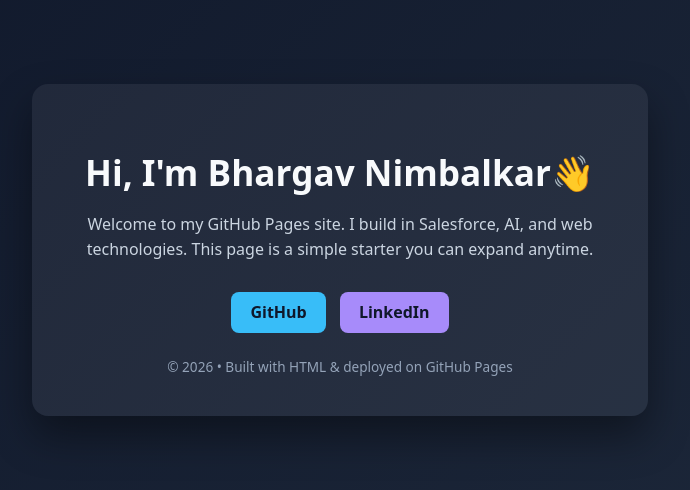
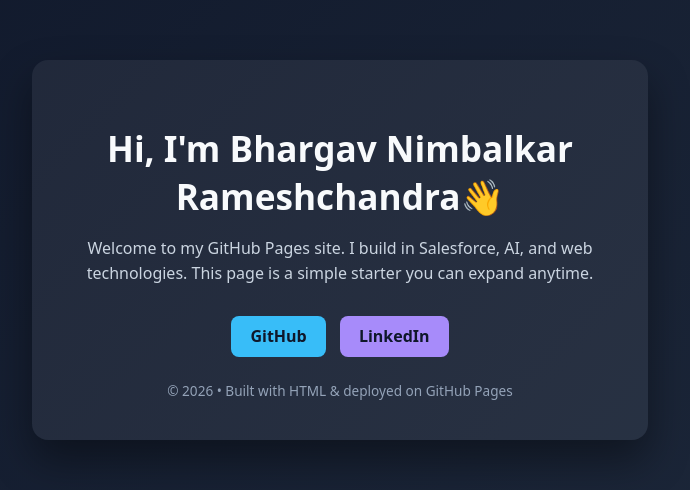
Before and after one commit to bhargav3738/Einstien-Bot, a plain HTML site: page index.html in a window 1280 px wide. Shown: the part 150-640 px from the top of the page, without its empty margins (300-990 px from the left). Drawn offline with nearby package versions, Linux system fonts and the light colour scheme.

Commit message:
Added Einstien Bot with small tweaks and changed names

```diff
--- a/index.html
+++ b/index.html
@@ -59,7 +59,7 @@
   </head>
   <body>
     <div class="card">
-      <h1>Hi, I'm Bhargav Nimbalkar👋</h1>
+      <h1>Hi, I'm Bhargav Nimbalkar Rameshchandra👋</h1>
       <p>
         Welcome to my GitHub Pages site. I build in Salesforce, AI, and web
         technologies. This page is a simple starter you can expand anytime.
```
